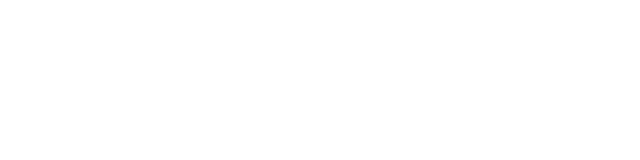
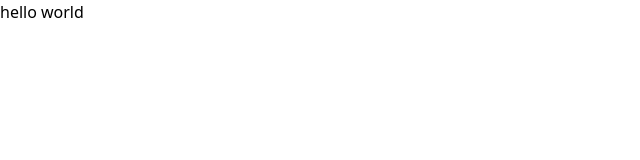
Before and after one commit to JonathanCornic/burger-house, a React (Vite) app: page / in a window 1280 px wide. Shown: the top 160 px of the page, without its empty margins (0-640 px from the left). Built offline with nearby package versions, Linux system fonts and the light colour scheme.

Commit message:
first commit

```diff
--- a/index.html
+++ b/index.html
@@ -1,5 +1,5 @@
 <!DOCTYPE html>
-<html lang="en">
+<html lang="fr">
   <head>
     <meta charset="UTF-8" />
     <link rel="icon" type="image/svg+xml" href="/vite.svg" />
--- a/package.json
+++ b/package.json
@@ -15,7 +15,7 @@
     "react": "^18.2.0",
     "react-dom": "^18.2.0",
     "react-router-dom": "^6.11.2",
-    "sort-by": "^1.2.0"
+    "sort-by": "^0.0.2"
   },
   "devDependencies": {
     "@types/react": "^18.0.28",
--- a/src/App.jsx
+++ b/src/App.jsx
@@ -1,4 +1,4 @@
-import { BrowserRouter as Router } from 'react-router-dom'
+import Router from './Router'
 
 export default function App() {
     return (
--- /dev/null
+++ b/src/Router.jsx
@@ -0,0 +1,12 @@
+import { BrowserRouter, Routes, Route } from 'react-router-dom'
+import HomePage from './pages/HomePage'
+
+export default function Router() {
+    return (
+        <BrowserRouter>
+            <Routes>
+                <Route exact path="/" element={<HomePage />} />
+            </Routes>
+        </BrowserRouter>
+    )
+}
--- a/src/Routes.jsx
+++ /dev/null
@@ -1,14 +0,0 @@
-import { BrowserRouter, Switch, Route } from 'react-router-dom'
-import HomePage from './pages/HomePage'
-
-export default function Routes() {
-    return (
-        <BrowserRouter>
-            <Switch>
-                <Route exact path="/">
-                    <HomePage />
-                </Route>
-            </Switch>
-        </BrowserRouter>
-    )
-}
--- a/src/main.jsx
+++ b/src/main.jsx
@@ -1,6 +1,6 @@
 import React from 'react'
 import ReactDOM from 'react-dom/client'
-import App from './App.jsx'
+import App from './App'
 import './css/index.css'
 
 ReactDOM.createRoot(document.getElementById('root')).render(
--- a/src/pages/HomePage.jsx
+++ b/src/pages/HomePage.jsx
@@ -1,3 +1,3 @@
 export default function HomePage() {
-    return <div></div>
+    return <h1>hello world</h1>
 }
```
Also changed, not shown: 1 other file (tests, documents, lock files or other folders).
